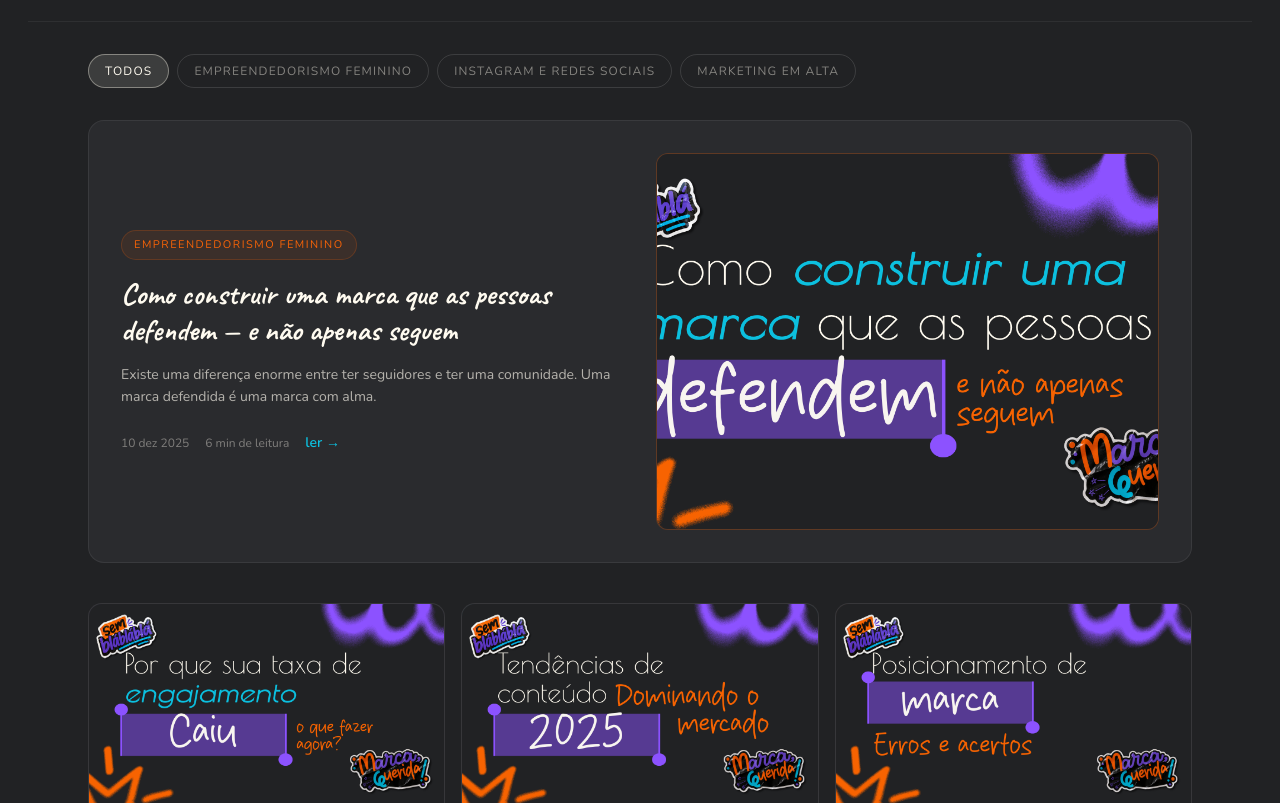
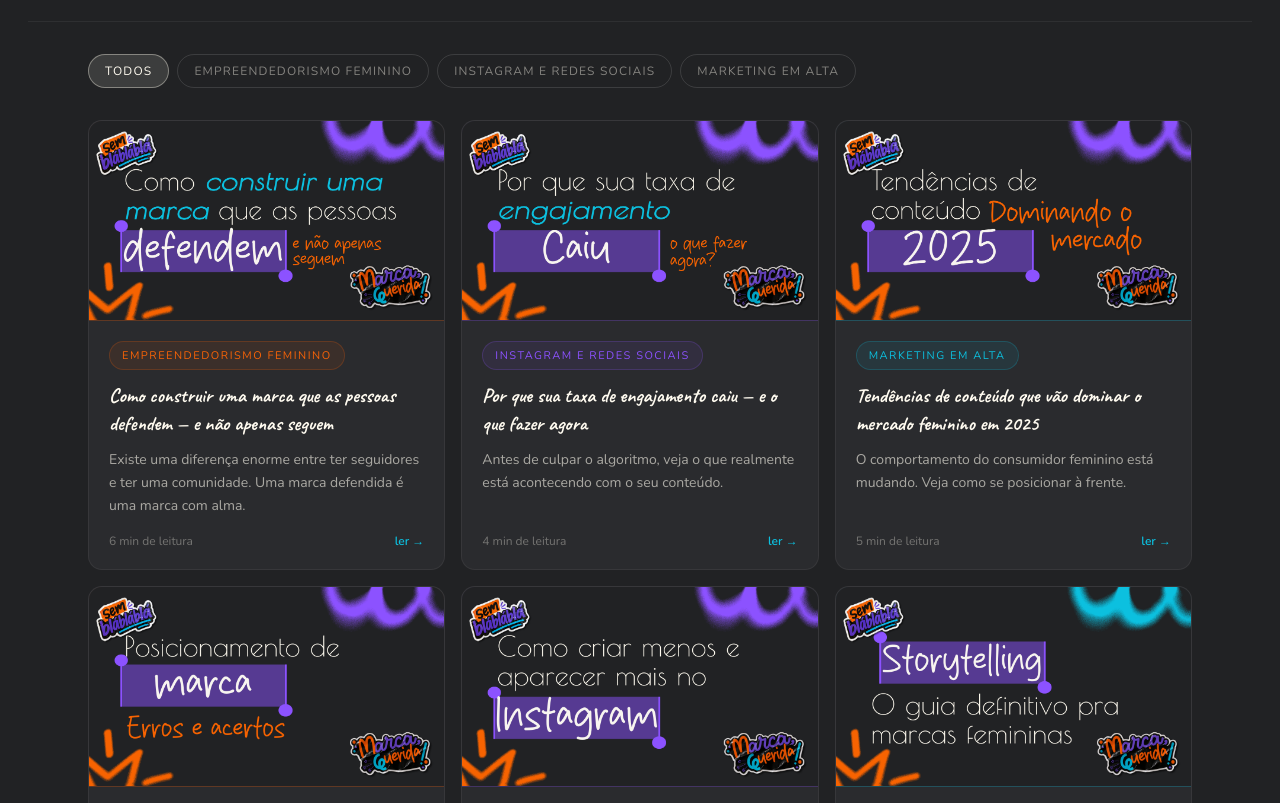
Before and after one commit to paroisah/site-hasi, a Next.js app: page /blog in a window 1280 px wide. Shown: the part 520-1323 px from the top of the page. Built offline with nearby package versions, Linux system fonts and the light colour scheme.

Commit message:
remove post destaque do topo do blog, todos os posts ficam no grid
Co-Authored-By: Claude Sonnet 4.6 <noreply@anthropic.com>

```diff
--- a/src/app/blog/page.tsx
+++ b/src/app/blog/page.tsx
@@ -20,8 +20,6 @@ export default function Blog() {
       ? posts
       : posts.filter((p) => p.categoria === categoriaAtiva);
 
-  const postDestaque = postsFiltrados.find((p) => p.destaque) || postsFiltrados[0];
-  const postsGrid = postsFiltrados.filter((p) => p.slug !== postDestaque?.slug);
 
   return (
     <main>
@@ -87,73 +85,11 @@ export default function Blog() {
         </div>
       </section>
 
-      {/* ── POST DESTAQUE ── */}
-      {postDestaque && (
-        <section className="max-w-6xl mx-auto px-6 pb-10">
-          <div
-            className="rounded-2xl p-8 grid md:grid-cols-2 gap-8 items-center"
-            style={{ backgroundColor: "#2a2b2e", border: "0.5px solid rgba(255,255,255,0.07)" }}
-          >
-            <div className="flex flex-col gap-4">
-              <span
-                className="badge self-start"
-                style={{
-                  color: corCategoria[postDestaque.categoria],
-                  backgroundColor: `${corCategoria[postDestaque.categoria]}15`,
-                  borderColor: `${corCategoria[postDestaque.categoria]}35`,
-                }}
-              >
-                {nomeCategoria[postDestaque.categoria]}
-              </span>
-              <h2 className="font-caveat font-bold text-2xl md:text-3xl text-creme leading-tight">
-                {postDestaque.titulo}
-              </h2>
-              <p className="font-nunito text-creme/65 text-sm leading-relaxed">
-                {postDestaque.previa}
-              </p>
-              <div className="flex items-center gap-4 mt-2">
-                <span className="font-nunito text-creme/40 text-xs">{postDestaque.data}</span>
-                <span className="font-nunito text-creme/40 text-xs">{postDestaque.leitura}</span>
-                <Link
-                  href={`/blog/${postDestaque.slug}`}
-                  className="font-nunito text-sm font-semibold text-ciano hover:opacity-80 transition-opacity"
-                >
-                  ler →
-                </Link>
-              </div>
-            </div>
-
-            <div
-              className="hidden md:flex rounded-xl aspect-[4/3] items-center justify-center overflow-hidden"
-              style={{ backgroundColor: `${corCategoria[postDestaque.categoria]}15`, border: `1px solid ${corCategoria[postDestaque.categoria]}30` }}
-            >
-              {postDestaque.capa ? (
-                <Image
-                  src={postDestaque.capa}
-                  alt={postDestaque.titulo}
-                  width={600}
-                  height={450}
-                  className="w-full h-full object-cover"
-                />
-              ) : (
-                <Image
-                  src="/logo_blog.png"
-                  alt="Marca, Querida!"
-                  width={260}
-                  height={140}
-                  className="w-48 md:w-64 h-auto"
-                />
-              )}
-            </div>
-          </div>
-        </section>
-      )}
-
       {/* ── GRID DE POSTS ── */}
-      {postsGrid.length > 0 && (
+      {postsFiltrados.length > 0 && (
         <section className="max-w-6xl mx-auto px-6 pb-16">
           <div className="grid grid-cols-2 md:grid-cols-3 gap-3 md:gap-4">
-            {postsGrid.map((post) => (
+            {postsFiltrados.map((post) => (
               <Link
                 key={post.slug}
                 href={`/blog/${post.slug}`}
```
